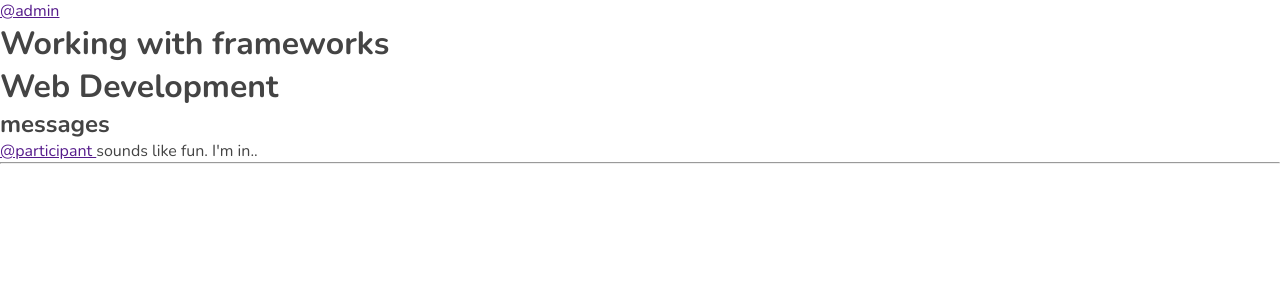
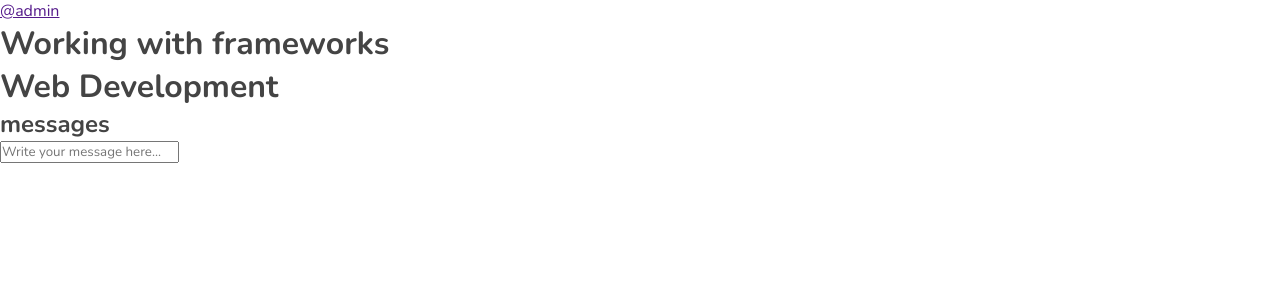
Before and after one commit to BushMutali/bushmutali, a Django app: page /community/room/5/ in a window 1280 px wide. Shown: the part 80-380 px from the top of the page. Run offline with Django 4.2, Linux system fonts and the light colour scheme; a user stored in the database is signed in; data comes from the database, SQL or seed files in the repository; both versions use the stored data as it was after the commit.

Commit message:
views change

```diff
--- a/community/forms.py
+++ b/community/forms.py
@@ -4,4 +4,4 @@ from .models import Room
 class RoomForm(ModelForm):
     class Meta:
         model = Room
-        fields = '__all__'
+        fields = ['host', 'topic', 'name', 'description']
--- a/community/templates/community/home.html
+++ b/community/templates/community/home.html
@@ -29,8 +29,10 @@
         <a href="{% url 'create-room' %}">create room</a>
         <div>
             {% for room  in rooms %}
+            {% if request.user == room.host %}
             <a href="{% url 'update-room' room.id %}">edit</a>
             <a href="{% url 'delete-room' room.id %}">delete</a>
+            {% endif %}
             <span><a href="">@{{room.host.username}}</a></span>
             <h2>{{room.id}} -- <a href="{% url 'room' room.id%}">{{room.name}}</a></h2>
             {% endfor %}
--- a/community/templates/community/room.html
+++ b/community/templates/community/room.html
@@ -7,9 +7,17 @@
         <h1>{{room.topic}}</h1>
         <span>{{room.description}}</span>
         <h2>messages</h2>
-        {% for message in messages %}
-        <p><a href="">@participant </a>{{message}}</p>
+        {% for message in room_messages %}
+        <p><a href="">@{{message.user.username}} </a>{{message.body}} {{message.created|timesince}} ago</p>
         <hr>
         {% endfor %}
     </div>
+    {% if request.user.is_authenticated %}
+    <div class="comment-form">
+        <form action="" method="POST">
+            {% csrf_token %}
+            <input type="text" name="body" placeholder="Write your message here..."/>
+        </form>
+    </div>
+    {% endif %}
 {% endblock content %}
--- a/community/templates/community/room_form.html
+++ b/community/templates/community/room_form.html
@@ -5,10 +5,12 @@
         <h1>Create/Update Room</h1>
     <form action="" method="POST">
         {% csrf_token %}
+        {% for field in form %}
         <div class="form-input">
-            {{form}}
+            <label>{{field.label}}</label>
+            {{field}}
         </div>
-
+        {% endfor %}
         <input type="submit" value="Submit">
     </form>
 </div>
--- a/community/views.py
+++ b/community/views.py
@@ -28,8 +28,18 @@ def study_room(request):
 def room(request, pk):
     page = 'study-room'
     room = Room.objects.get(id=pk)
-    messages = Message.objects.all()
-    context = {'page': page, 'room': room, 'messages': messages}
+    room_messages = room.message_set.all().order_by('-created')
+
+    if request.method == 'POST':
+        message = Message.objects.create(
+            user=request.user,
+            room=room,
+            body=request.POST.get('body')
+        )
+        return redirect('room', pk=room.id)
+
+
+    context = {'page': page, 'room': room, 'room_messages': room_messages}
     return render(request, 'community/room.html', context)
 
 @login_required(login_url='login')
--- a/userauth/views.py
+++ b/userauth/views.py
@@ -8,6 +8,9 @@ from .forms import MyUserCreationForm
 
 def user_login(request):
     page = 'login'
+
+    if request.user.is_authenticated:
+        return redirect('study-room')
 
     if request.user.is_authenticated:
         return redirect('home')
```
Also changed, not shown: db.sqlite3.
